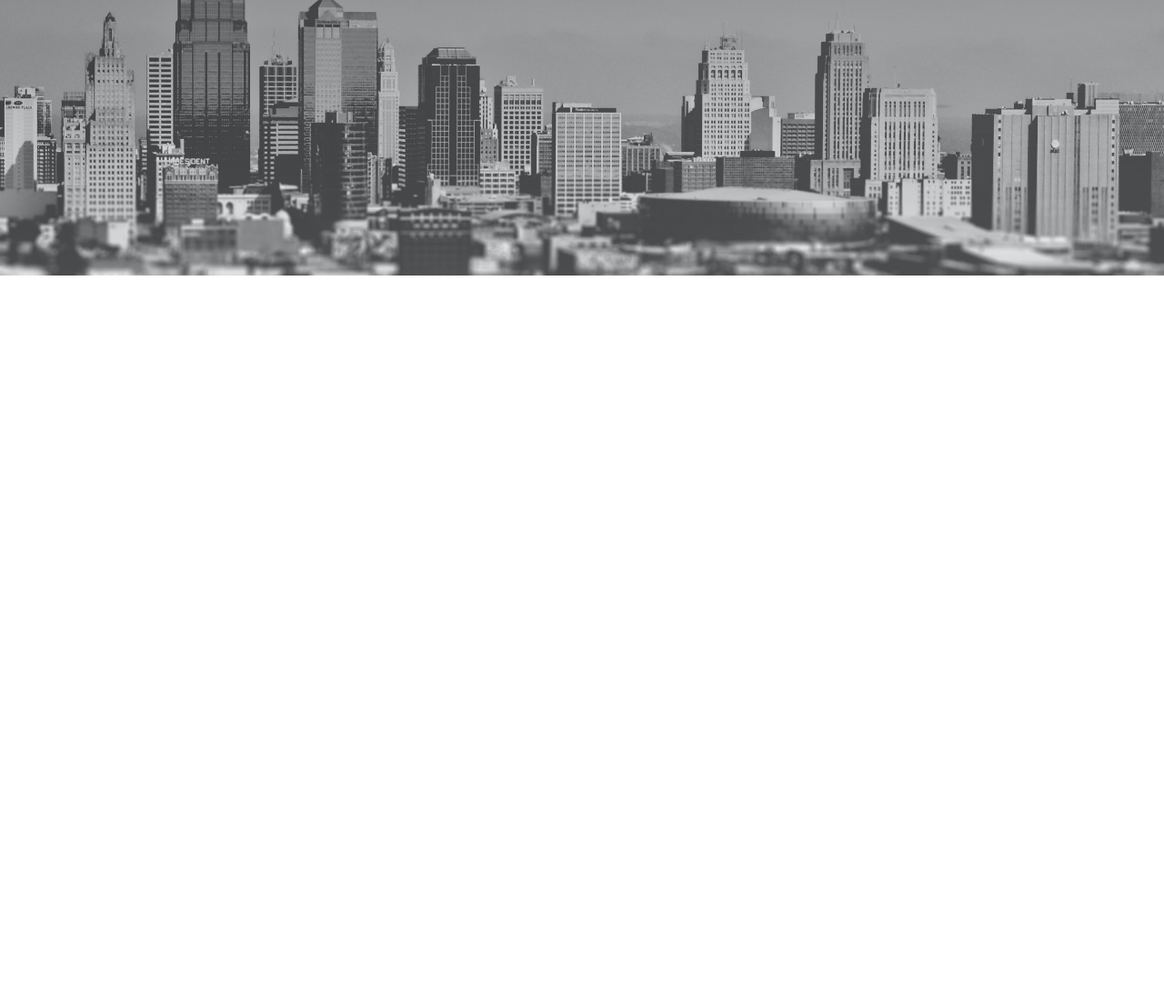
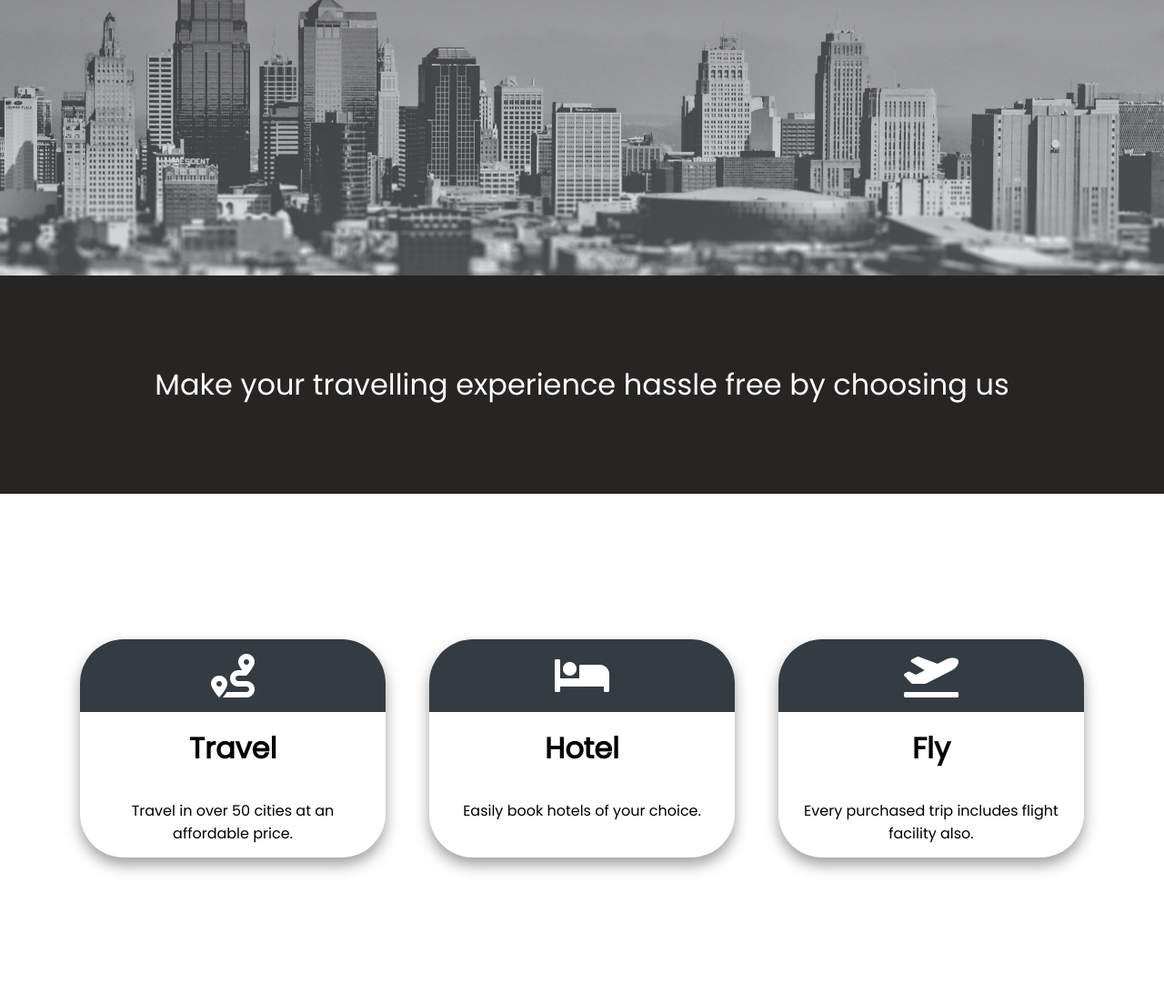
Before and after one commit to rubina-sth/Take-a-Trip, a plain HTML site: page index.html in a window 1280 px wide. Shown: the part 1313-2416 px from the top of the page at 91% size. Before the commit the page ends 1616 px from the top, so only its background shows below. Drawn offline with Linux system fonts and the light colour scheme; a web font is replaced by a local one.

Commit message:
added cards section

```diff
--- a/index.html
+++ b/index.html
@@ -3,6 +3,7 @@
     <meta charset="UTF-8">
     <meta http-equiv="X-UA-Compatible" content="IE=edge">
     <meta name="viewport" content="width=device-width, initial-scale=1.0">
+    <link rel="stylesheet" href="https://cdnjs.cloudflare.com/ajax/libs/font-awesome/5.15.3/css/all.min.css" integrity="sha512-iBBXm8fW90+nuLcSKlbmrPcLa0OT92xO1BIsZ+ywDWZCvqsWgccV3gFoRBv0z+8dLJgyAHIhR35VZc2oM/gI1w==" crossorigin="anonymous" />
     <link rel="preconnect" href="https://fonts.gstatic.com">
     <link href="https://fonts.googleapis.com/css2?family=Pattaya&display=swap" rel="stylesheet">
     <link href="https://fonts.googleapis.com/css2?family=Poppins&display=swap" rel="stylesheet">
@@ -33,5 +34,33 @@
         <img src="img/cloud.png" class="cloud-1 cloud">
         <img src="img/cloud.png" class="cloud-2 cloud">
     </section>
+    <section id="benefits">
+        <header class="benefits-header">
+            <h3>Make your travelling experience hassle free by choosing us</h3>
+        </header>
+        <div class="cards-container">
+            <div class="card">
+                <div class="icon">
+                    <i class="fas fa-route"></i>
+                </div>
+                <h1>Travel</h1>
+                <p>Travel in over 50 cities at an affordable price.</p>
+            </div>
+            <div class="card">
+                <div class="icon">
+                    <i class="fas fa-bed"></i>
+                </div>
+                <h1>Hotel</h1>
+                <p>Easily book hotels of your choice.</p>
+            </div>
+            <div class="card">
+                <div class="icon">
+                    <i class="fas fa-plane-departure"></i>
+                </div>
+                <h1>Fly</h1>
+                <p>Every purchased trip includes flight facility also.</p>
+            </div>
+    </div>
+    </section>
 </body>
 </html>
--- a/style.css
+++ b/style.css
@@ -171,6 +171,61 @@ h3 {
   animation: cloudAnimation 6s infinite alternate ease-in-out;
 }
 
+/* Benefits Section */
+
+.benefits-header {
+  background-color: rgb(39, 36, 36);
+  min-height: 30vh;
+  color: white;
+  display: flex;
+  justify-content: center;
+  align-items: center;
+}
+
+.benefits-header h3 {
+  font-weight: 200;
+}
+
+.cards-container {
+  min-height: 70vh;
+  width: 90%;
+  margin: auto;
+  display: flex;
+  align-items: center;
+  flex-wrap: wrap;
+}
+
+.card {
+  height: 15rem;
+  border-radius: 3rem;
+  flex: 1 1 15rem;
+  box-shadow: 0 0.5rem 1rem rgb(161, 159, 159);
+  margin: 1.5rem;
+}
+
+.icon {
+  border-top-left-radius: 3rem;
+  border-top-right-radius: 3rem;
+  background-color: rgb(53, 60, 65);
+  padding: 1rem;
+  text-align: center;
+  font-size: 3rem;
+  color: white;
+}
+
+.card h1 {
+  text-align: center;
+  font-size: 2rem;
+  padding: 1rem;
+}
+
+.card p {
+  padding: 1rem;
+  text-align: center;
+}
+
+/* Animations */
+
 @keyframes cloudAnimation {
   from {
     transform: translate(10%);
```
